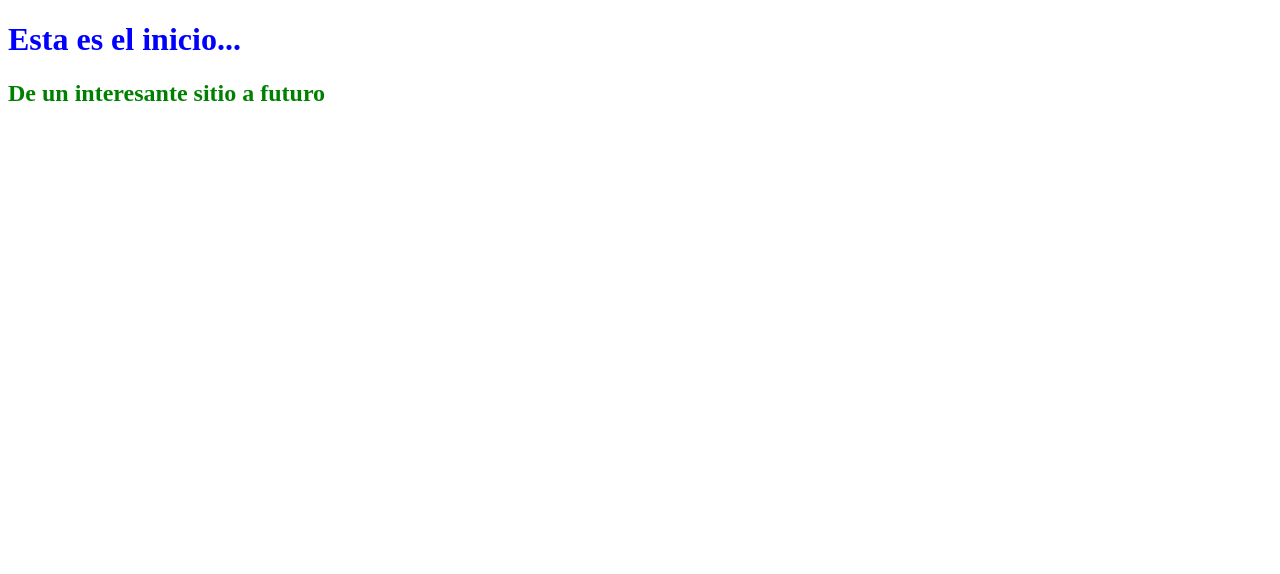
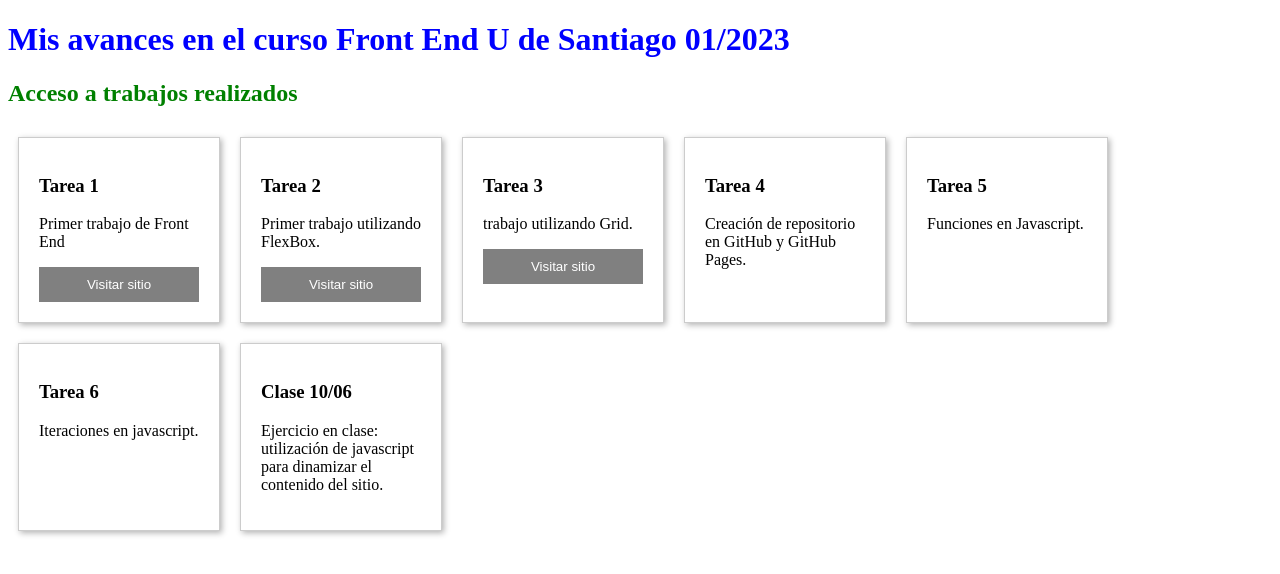
Before and after one commit to neroangello/neroangello.github.io, a plain HTML site: page index.html in a window 1280 px wide. Drawn offline with Linux system fonts and the light colour scheme.

Commit message:
Ajustes para el selector de proyectos

```diff
--- /dev/null
+++ b/assets/js/script.js
@@ -0,0 +1,15 @@
+console.log('Prueba de que el archivo js está funcionando');
+
+document.getElementById("btn-tarea-1").onclick = function () {
+    location.href = "https://neroangello.github.io/tarea-1-front-end/";
+};
+
+document.getElementById("btn-tarea-2").onclick = function () {
+    console.log('prueba');
+    location.href = "https://neroangello.github.io/tarea-2-front-end/";
+};
+
+document.getElementById("btn-tarea-3").onclick = function () {
+    console.log('prueba');
+    location.href = "https://neroangello.github.io/tarea-3-front-end/";
+};
--- a/assets/scss/base/_base.scss
+++ b/assets/scss/base/_base.scss
@@ -5,3 +5,32 @@ h1 {
 h2 {
     color: $secondary_color;
 }
+
+.cards {
+    display: flex;
+    flex-wrap: wrap;
+    align-items: stretch;
+}
+
+.card {
+    flex: 0 0 200px;
+    margin: 10px;
+    border: 1px solid $card_border_color;
+    box-shadow: 2px 2px 6px 0px $shadow_card_border_color;
+}
+
+.card img {
+    max-width: 100%;
+}
+
+.card .text {
+    padding: 0 20px 20px;
+}
+
+.card .text > button {
+    background-color: $button_background_color;
+    border: 0;
+    color: $text_card_color;
+    padding: 10px;
+    width: 100%;
+}
--- a/assets/scss/variables/_variables.scss
+++ b/assets/scss/variables/_variables.scss
@@ -1,2 +1,6 @@
 $principal_color: blue;
 $secondary_color: green;
+$card_border_color: #ccc;
+$shadow_card_border_color: rgba(0,0,0,0.3);
+$text_card_color: white;
+$button_background_color: gray;
--- a/index.html
+++ b/index.html
@@ -8,8 +8,65 @@
     <title>Sitio de NeroAngello</title>
 </head>
 <body>
-    <h1>Esta es el inicio...</h1>
-    <h2>De un interesante sitio a futuro</h2>
-
+    <h1>Mis avances en el curso Front End U de Santiago 01/2023</h1>
+    <h2>Acceso a trabajos realizados</h2>
+    <main class="cards">
+        <article class="card">
+            <img src="" alt="">
+            <div class="text">
+                <h3>Tarea 1</h3>
+                <p>Primer trabajo de Front End</p>
+                <button id="btn-tarea-1">Visitar sitio</button>
+            </div>
+        </article>
+        <article class="card">
+            <img src="" alt="">
+            <div class="text">
+                <h3>Tarea 2</h3>
+                <p>Primer trabajo utilizando FlexBox.</p>
+                <button id="btn-tarea-2">Visitar sitio</button>
+            </div>
+        </article>
+        <article class="card">
+            <img src="" alt="">
+            <div class="text">
+                <h3>Tarea 3</h3>
+                <p>trabajo utilizando Grid.</p>
+                <button id="btn-tarea-3">Visitar sitio</button>
+            </div>
+        </article>
+        <article class="card">
+            <img src="" alt="">
+            <div class="text">
+                <h3>Tarea 4</h3>
+                <p>Creación de repositorio en GitHub y GitHub Pages.</p>
+            </div>
+        </article>
+        <article class="card">
+            <img src="" alt="">
+            <div class="text">
+                <h3>Tarea 5</h3>
+                <p>Funciones en Javascript.</p>
+                <!-- <button id="btn-tarea-5">Ver resultado</button> -->
+            </div>
+        </article>
+        <article class="card">
+            <img src="" alt="">
+            <div class="text">
+                <h3>Tarea 6</h3>
+                <p>Iteraciones en javascript.</p>
+                <!-- <button id="btn-tarea-6">Ver resultado</button> -->
+            </div>
+        </article>
+        <article class="card">
+            <img src="" alt="">
+            <div class="text">
+                <h3>Clase 10/06</h3>
+                <p>Ejercicio en clase: utilización de javascript para dinamizar el contenido del sitio.</p>
+                <!-- <button id="btn-clase-6">Ver resultado</button> -->
+            </div>
+        </article>
+    </main>
 </body>
+<script src="./assets/js/script.js"></script>
 </html>
```
Also changed, not shown: assets/css/styles.css, 1 other file.
